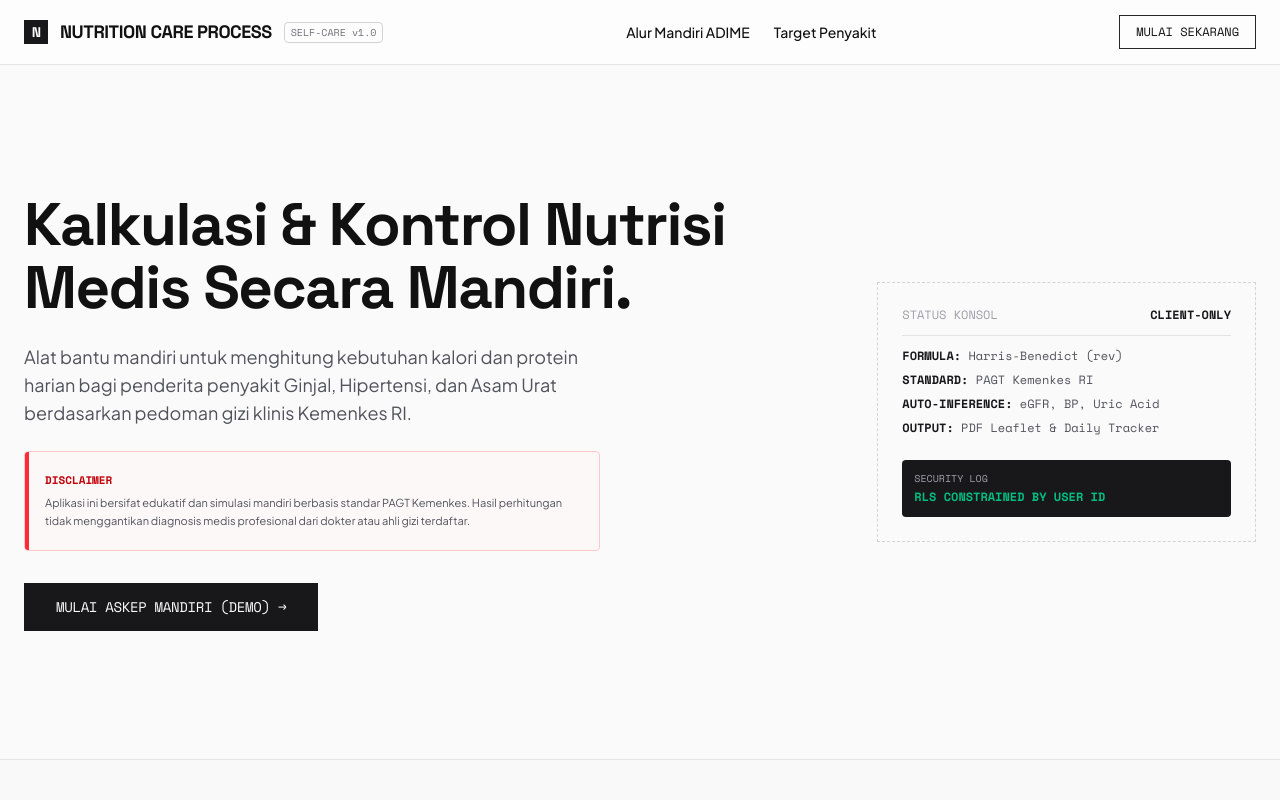
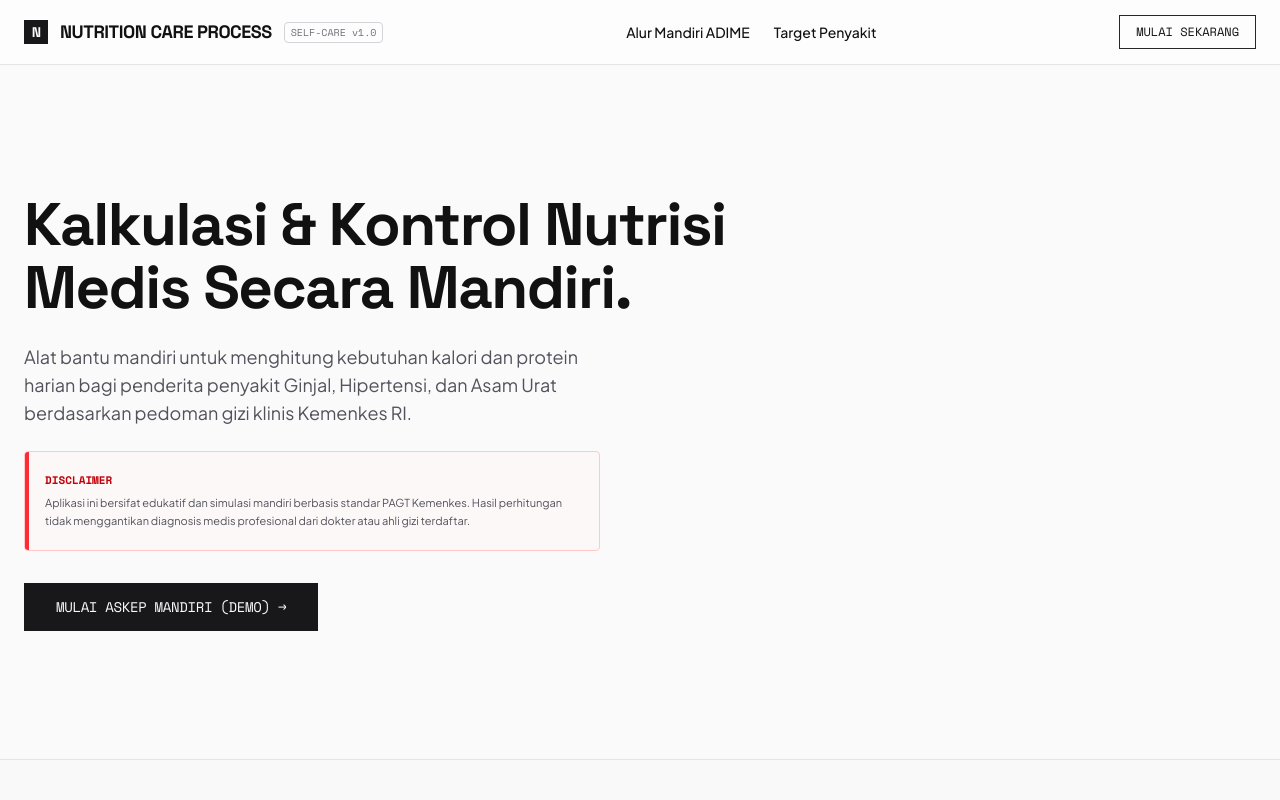
Before and after one commit to nexiusrl/nutrition-care-process, a Next.js app: page / in a window 1280 px wide. Shown: the top 800 px of the page. Built offline with nearby package versions, Linux system fonts and the light colour scheme.

Commit message:
refactor: remove console status panel

```diff
--- a/src/app/page.tsx
+++ b/src/app/page.tsx
@@ -81,48 +81,6 @@ export default function Home() {
               >
                 MULAI ASKEP MANDIRI (DEMO) &rarr;
               </Link>
-            </div>
-          </div>
-          <div className="lg:col-span-4 hidden lg:block border border-dashed border-zinc-300 dark:border-zinc-700 p-6 bg-zinc-50 dark:bg-zinc-950 font-mono text-xs">
-            <div className="flex justify-between pb-3 border-b border-zinc-200 dark:border-zinc-800 mb-3">
-              <span className="text-zinc-400">STATUS KONSOL</span>
-              <span className="text-zinc-900 dark:text-zinc-100 font-bold">
-                CLIENT-ONLY
-              </span>
-            </div>
-            <div className="space-y-2 text-zinc-600 dark:text-zinc-400">
-              <p>
-                <span className="text-zinc-900 dark:text-zinc-100 font-semibold">
-                  FORMULA:
-                </span>{" "}
-                Harris-Benedict (rev)
-              </p>
-              <p>
-                <span className="text-zinc-900 dark:text-zinc-100 font-semibold">
-                  STANDARD:
-                </span>{" "}
-                PAGT Kemenkes RI
-              </p>
-              <p>
-                <span className="text-zinc-900 dark:text-zinc-100 font-semibold">
-                  AUTO-INFERENCE:
-                </span>{" "}
-                eGFR, BP, Uric Acid
-              </p>
-              <p>
-                <span className="text-zinc-900 dark:text-zinc-100 font-semibold">
-                  OUTPUT:
-                </span>{" "}
-                PDF Leaflet &amp; Daily Tracker
-              </p>
-            </div>
-            <div className="mt-6 p-3 bg-zinc-900 text-zinc-100 rounded">
-              <span className="text-[10px] text-zinc-400 block mb-1">
-                SECURITY LOG
-              </span>
-              <p className="font-bold text-emerald-500">
-                RLS CONSTRAINED BY USER ID
-              </p>
             </div>
           </div>
         </div>
```
